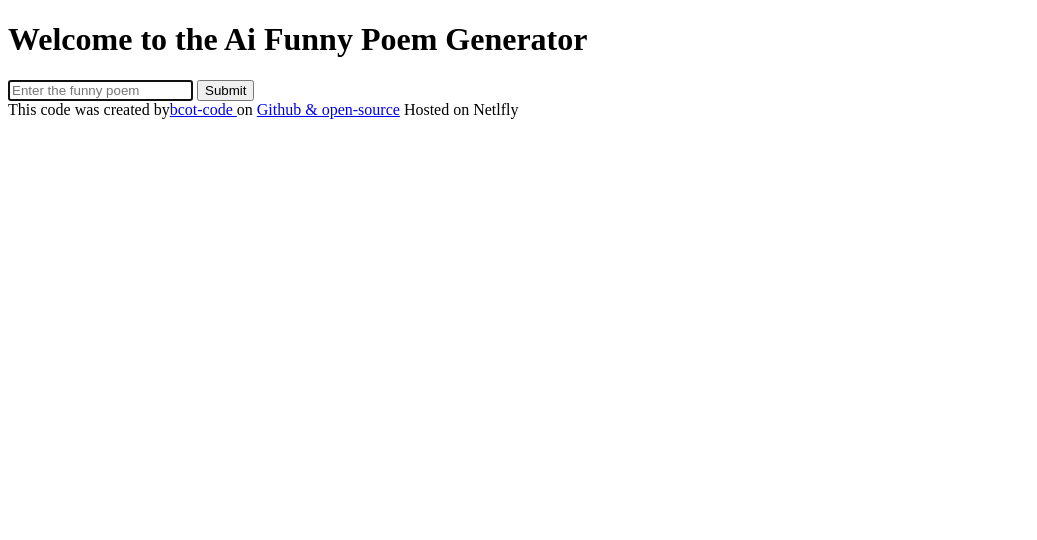
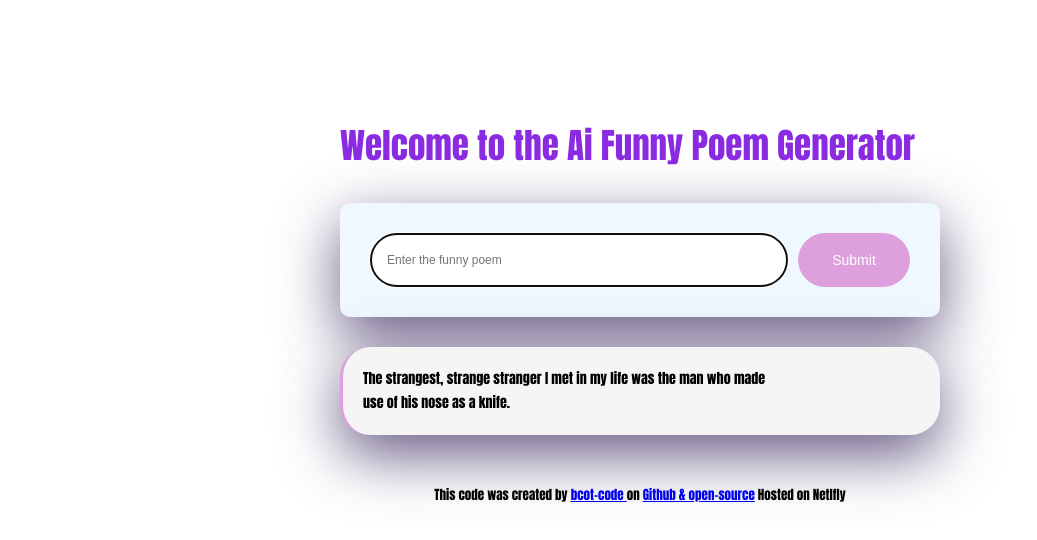
Before and after one commit to bcot-code/funny-poem-generator, a plain HTML site: page index.html in a window 1280 px wide. Shown: the whole page, without its empty margins (0-1037 px from the left). Drawn offline with Linux system fonts and the light colour scheme.

Commit message:
Adding style

```diff
--- a/index.html
+++ b/index.html
@@ -7,25 +7,28 @@
     <title>Welcome to the humuous generator</title>
   </head>
   <body>
+    <div class="container">
       <header><h1>Welcome to the Ai Funny Poem Generator</h1></header>
       <main>
-      <section></section>
         <form>
           <input
             type="text"
             placeholder="Enter the funny poem"
             autofocus
             required
+            class="instruction"
           />
-        <input type="submit" />
+          <input type="submit" class="submit-btn" />
         </form>
+        <section class="words">
+          The strangest, strange stranger I met in my life was the man who made
+          <br />
+          use of his nose as a knife.
+        </section>
       </main>
       <footer>
-      This code was created by<a
-        href="https://github.com/bcot-code"
-        target="_blank"
-        >bcot-code
-      </a>
+        This code was created by
+        <a href="https://github.com/bcot-code" target="_blank">bcot-code </a>
         on
         <a
           href="https://github.com/bcot-code/funny-poem-generator"
@@ -34,5 +37,6 @@
         >
         Hosted on Netlfly
       </footer>
+    </div>
   </body>
 </html>
--- a/src/style.css
+++ b/src/style.css
@@ -1,4 +1,61 @@
-/* body {
-  background-color: saddlebrown;
+body {
+  font-family: Impact, Haettenschweiler, "Arial Narrow Bold", sans-serif;
+}
+.container {
+  margin: 120px auto;
+  max-width: 600px;
+}
+header {
+  margin-bottom: 30px;
+}
+h1 {
+  color: blueviolet;
+  font-weight: 800;
+  font-size: 35px;
+  line-height: 1.5;
+}
+main {
+  margin-bottom: 30px;
+}
+form {
+  padding: 30px;
+  background-color: aliceblue;
+  box-shadow: 0px 20px 60px rgba(65, 50, 100, 0.8);
+  border-radius: 10px;
+  display: flex;
+}
+
+.instruction {
+  padding: 16px;
+  border: 1px solid rgba(39, 33, 59, 0.5);
+  width: 80%;
+  font-size: 12px;
+  border-radius: 30px;
+  line-height: 20px;
+  color: #272044;
+}
+.submit-btn {
+  margin-left: 10px;
+  background-color: plum;
+  width: 120px;
+  font-size: 14px;
+  color: white;
+  border: none;
+  border-radius: 50px;
+  padding: 14px 24px;
+}
+.words {
+  margin-top: 30px;
+  font-size: 14px;
+  padding: 20px;
+  background-color: whitesmoke;
+  line-height: 24px;
+  border-left: 3px solid plum;
+  box-shadow: 0px 20px 60px rgba(65, 50, 100, 0.8);
+  border-radius: 30px;
+}
+footer {
+  margin-top: 50px;
   text-align: center;
-} */
+  font-size: small;
+}
```
Lines whose indentation alone changed are shown as unchanged.
